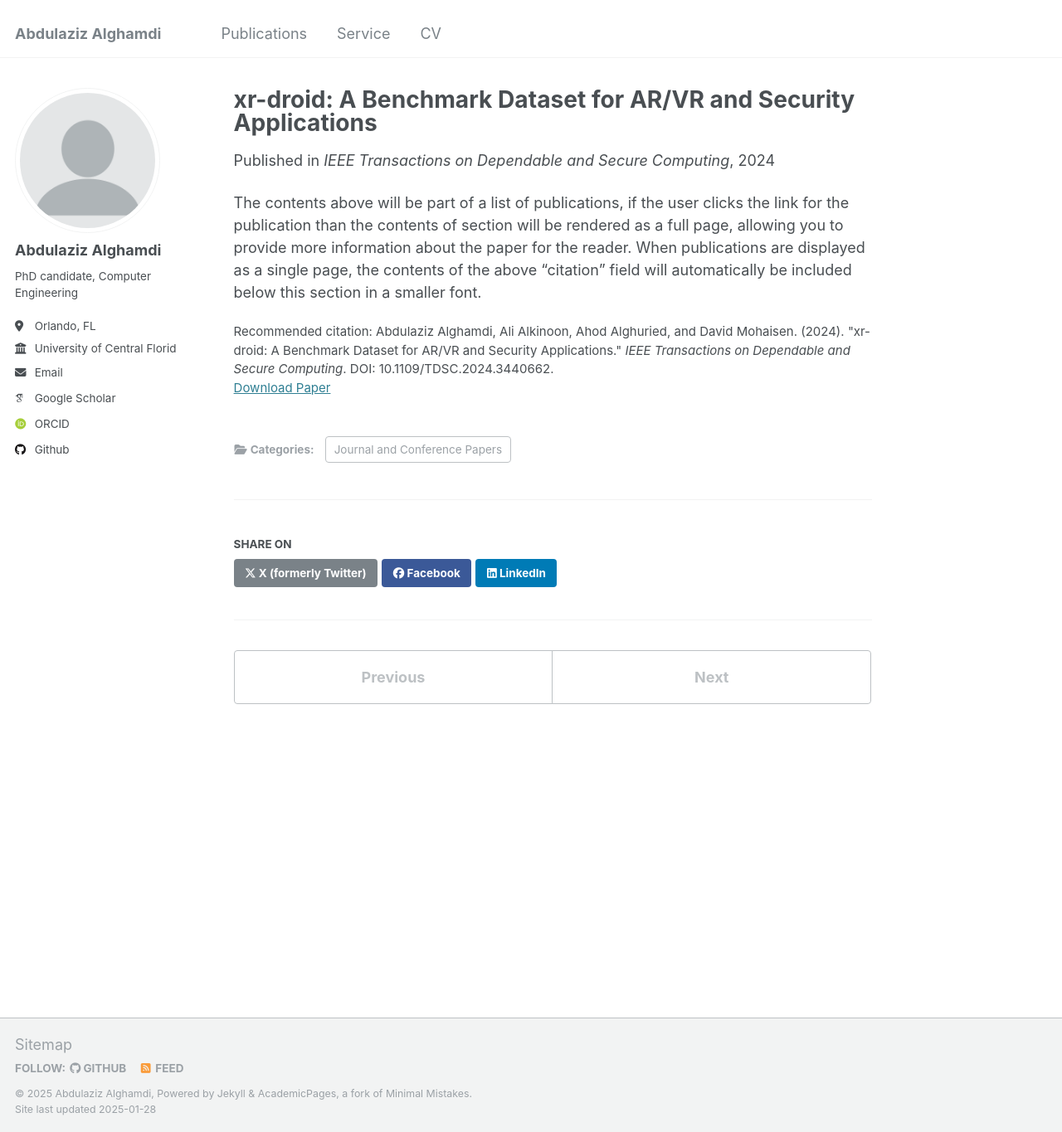
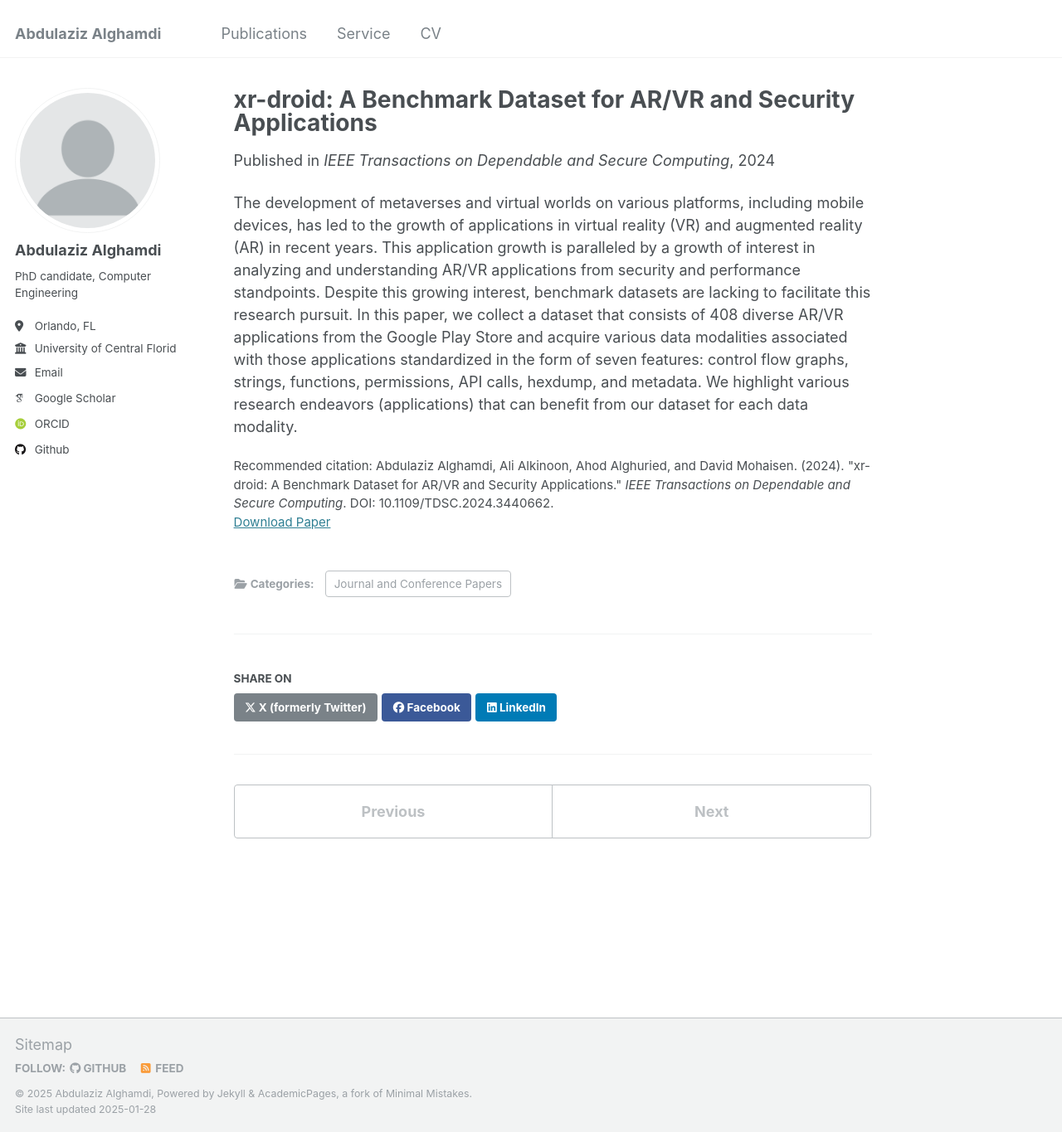
Before and after one commit to Eamna/eamna.github.io, a Jekyll site: the page built from _publications/xrdroid.md, in a window 1280 px wide and 1365 px high. Shown: the whole window at 83% size. Built offline with Jekyll 4.4.1, drawn with Linux system fonts in a browser that asks for light colours; some web fonts are replaced.

Commit message:
Update xrdroid.md

```diff
--- a/_publications/xrdroid.md
+++ b/_publications/xrdroid.md
@@ -10,4 +10,4 @@ paperurl: 'https://doi.ieeecomputersociety.org/10.1109/TDSC.2024.3440662'
 citation: 'Abdulaziz Alghamdi, Ali Alkinoon, Ahod Alghuried, and David Mohaisen. (2024). &quot;xr-droid: A Benchmark Dataset for AR/VR and Security Applications.&quot; <i>IEEE Transactions on Dependable and Secure Computing</i>. DOI: 10.1109/TDSC.2024.3440662.'
 ---
 
-The contents above will be part of a list of publications, if the user clicks the link for the publication than the contents of section will be rendered as a full page, allowing you to provide more information about the paper for the reader. When publications are displayed as a single page, the contents of the above "citation" field will automatically be included below this section in a smaller font.
+The development of metaverses and virtual worlds on various platforms, including mobile devices, has led to the growth of applications in virtual reality (VR) and augmented reality (AR) in recent years. This application growth is paralleled by a growth of interest in analyzing and understanding AR/VR applications from security and performance standpoints. Despite this growing interest, benchmark datasets are lacking to facilitate this research pursuit. In this paper, we collect a dataset that consists of 408 diverse AR/VR applications from the Google Play Store and acquire various data modalities associated with those applications standardized in the form of seven features: control flow graphs, strings, functions, permissions, API calls, hexdump, and metadata. We highlight various research endeavors (applications) that can benefit from our dataset for each data modality.
```
